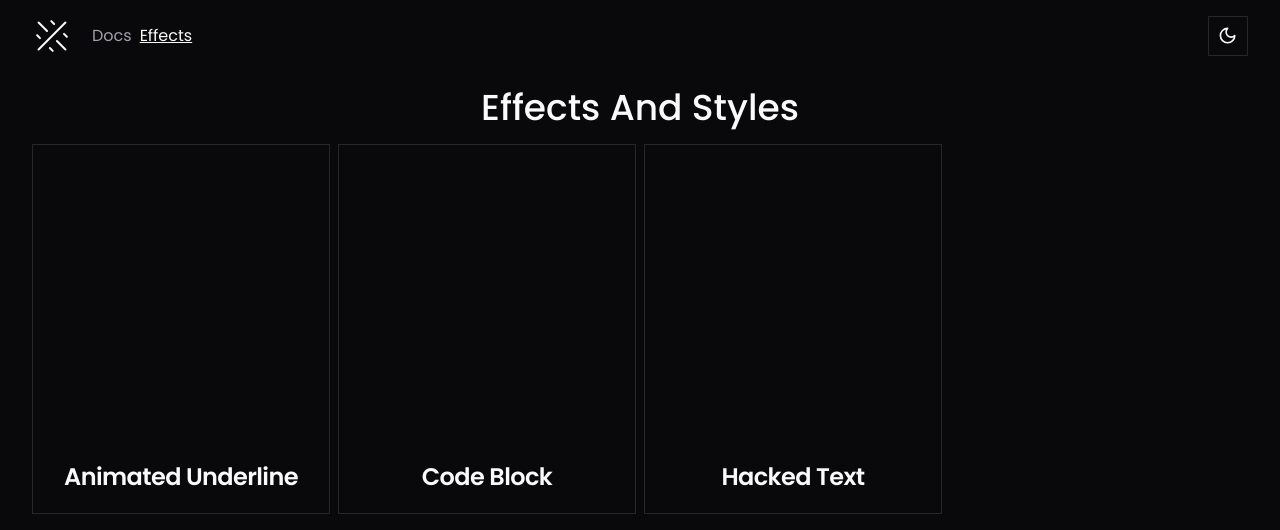
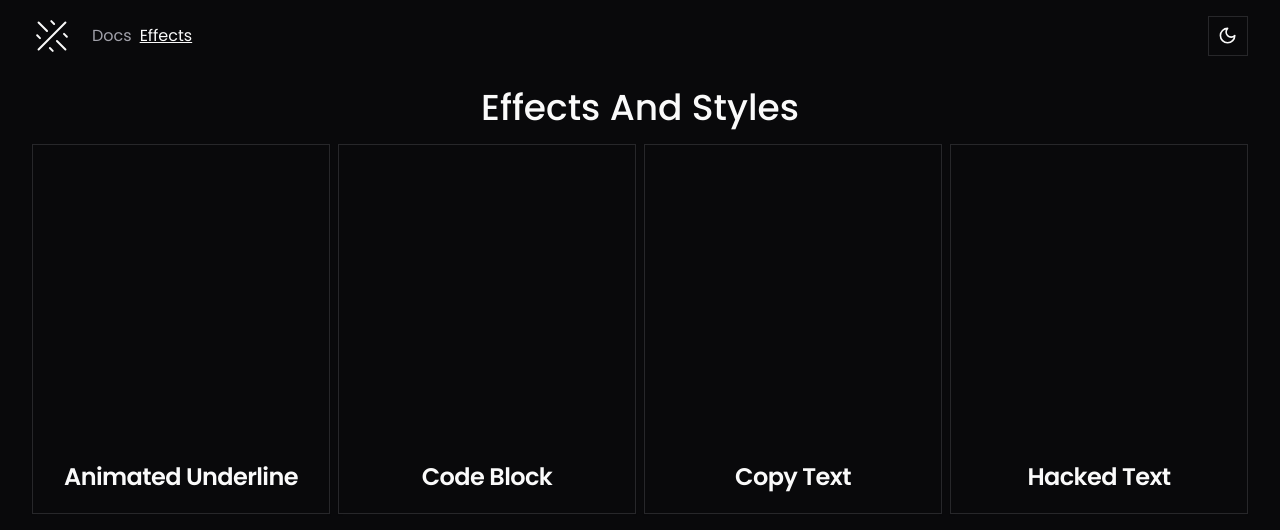
Before and after one commit to StepAsideLiL/effects, a Next.js app: page /effects in a window 1280 px wide. Shown: the top 530 px of the page. Built offline with nearby package versions, Linux system fonts and the light colour scheme.

Commit message:
add: Copy Text component

```diff
--- a/components/effects/effects.ts
+++ b/components/effects/effects.ts
@@ -12,6 +12,12 @@ export const effects = [
     type: "style",
   },
   {
+    title: "Copy Text",
+    herf: "/effects/copy-text",
+    imgSrc: "",
+    type: "style",
+  },
+  {
     title: "Hacked Text",
     herf: "/effects/hacked-text",
     imgSrc: "",
```
